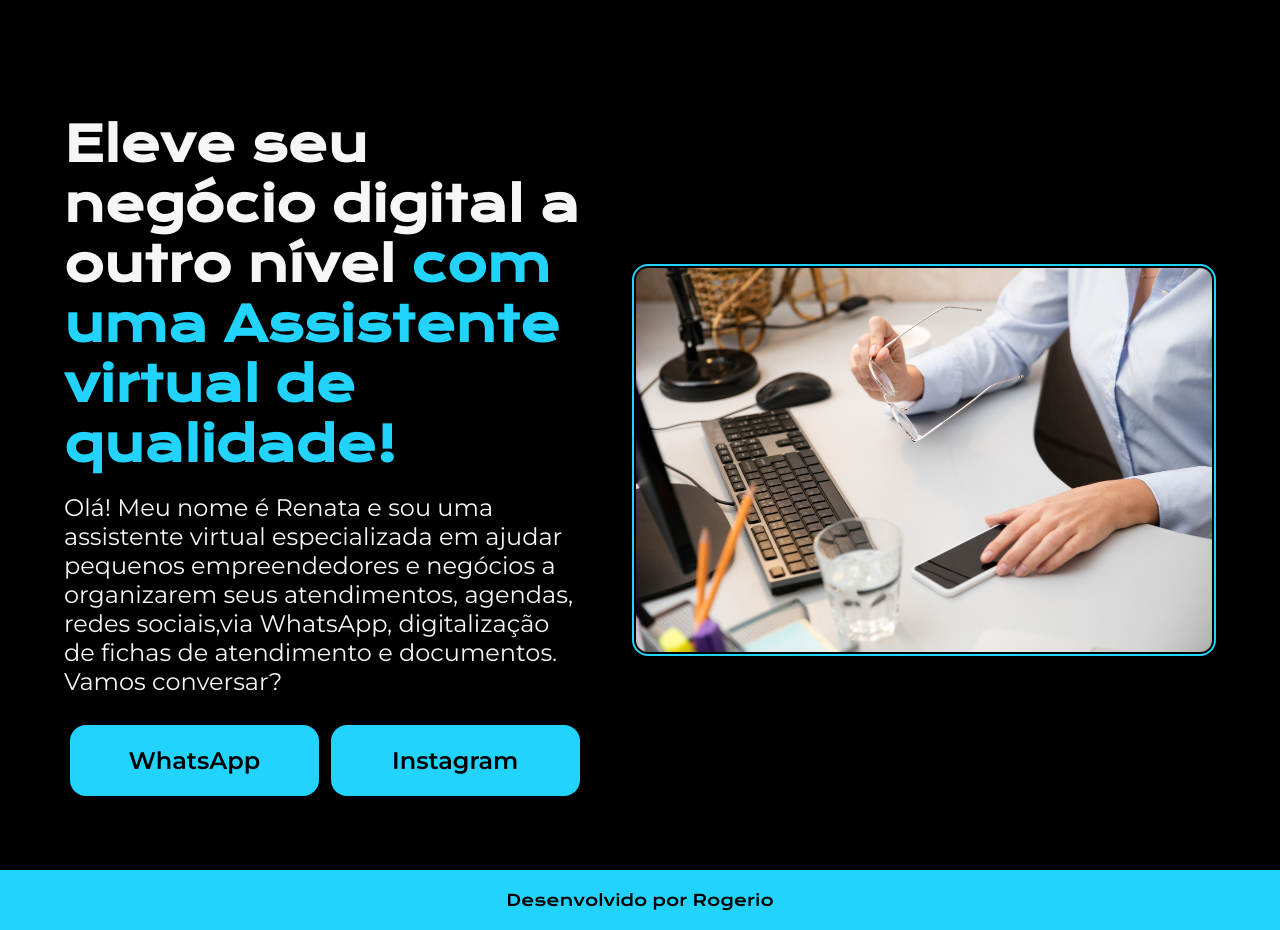
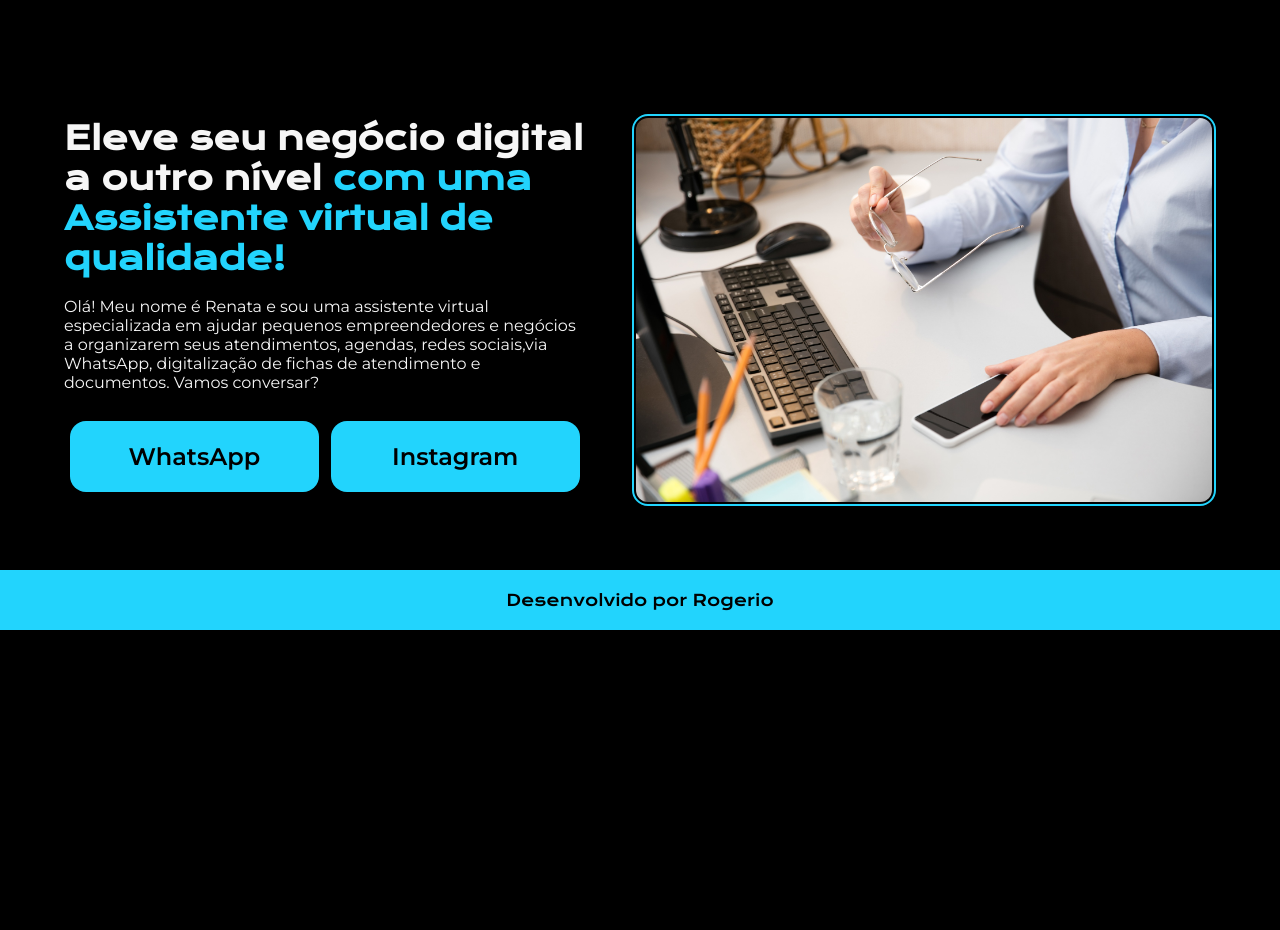
Before and after one commit to RogerCorb/virtual-pernonalitte, a plain HTML site: page index.html in a window 1280 px wide. After the commit the page ends 800 px from the top, so only its background shows below. Drawn offline with nearby package versions, Linux system fonts and the light colour scheme.

Commit message:
retirado bug no endereçamento do arquivo css

```diff
--- a/styles/style.css
+++ b/styles/style.css
@@ -68,7 +68,7 @@ body {
 }
 
 .apresentacao_conteudo {
-    width: 80%;
+    width: 85%;
     display: flex;
     flex-direction: column;
     justify-content: center;
@@ -83,12 +83,12 @@ body {
 }
 
 .apresentacao_conteudo_titulo {
-    font-size: 3rem;
+    font-size: 2rem;
     font-family: var(--font-familione);
 }
 
 .apresentacao_conteudo_texto {
-    font-size: 1.5rem;
+    font-size: 1.0rem;
     font-family: "Montserrat", sans-serif;
 }
 
```
